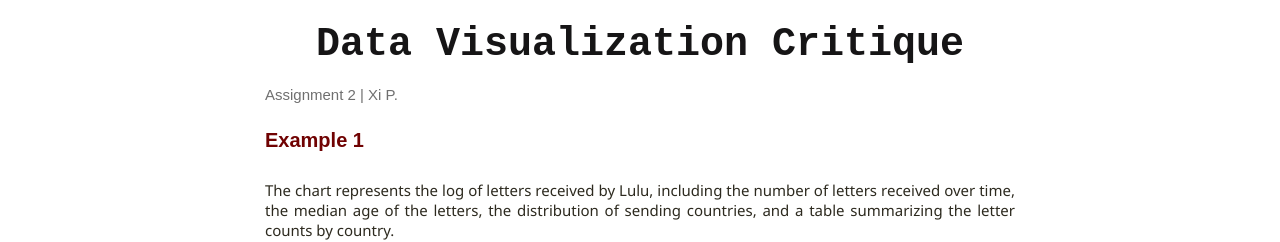
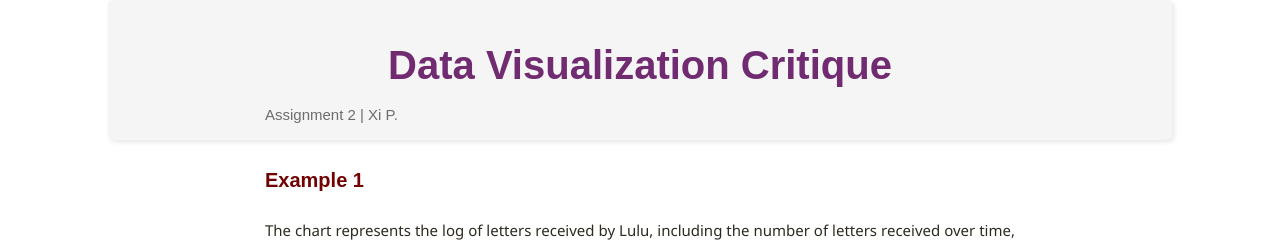
Before and after one commit to XiPeng415/IDV-assignment2, a plain HTML site: page index.html in a window 1280 px wide. Shown: the top 242 px of the page. Drawn offline with Linux system fonts and the light colour scheme.

Commit message:
Update index.html

```diff
--- a/index.html
+++ b/index.html
@@ -20,11 +20,11 @@
             margin: auto;
             width: 750px;
             text-align: center;
-            font-family: 'Courier New';
+            font-family: 'Arial';
             font-weight: bold;
             font-size: 40px;
             line-height: 90px;
-            color: rgb(22, 21, 22);
+            color: rgba(88, 6, 88, 0.849);
         }
 
         h3 {
@@ -80,30 +80,20 @@
             width: 600px;
         }
 
-        hr {
-            margin-top: 30px;
-            /* Add 30px of space above the horizontal line */
-        }
-
-        #container {
-            font-family: 'Noto Sans Mono';
-            font-weight: bold;
+        .header-box {
+            background-color: #f5f5f5;
+            padding: 20px;
             text-align: center;
-            padding: 0 40px;
-            max-width: 1900px;
+            width: 80%;
             margin: 0 auto;
-            margin-top: 20px;
-
-            font-size: 30px;
-            line-height: 90px;
-            color: rgb(138, 137, 137);
-        }
+            border-radius: 5px;
+            box-shadow: 2px 2px 5px rgba(0, 0, 0, 0.1);
     </style>
 </head>
 
 <body>
 
-    <div class="container">
+    <div class="header-box">
         <h1>
             </h1><h1>Data Visualization Critique<br></h1>
         <h2>Assignment 2 | Xi P.</h2>
```
